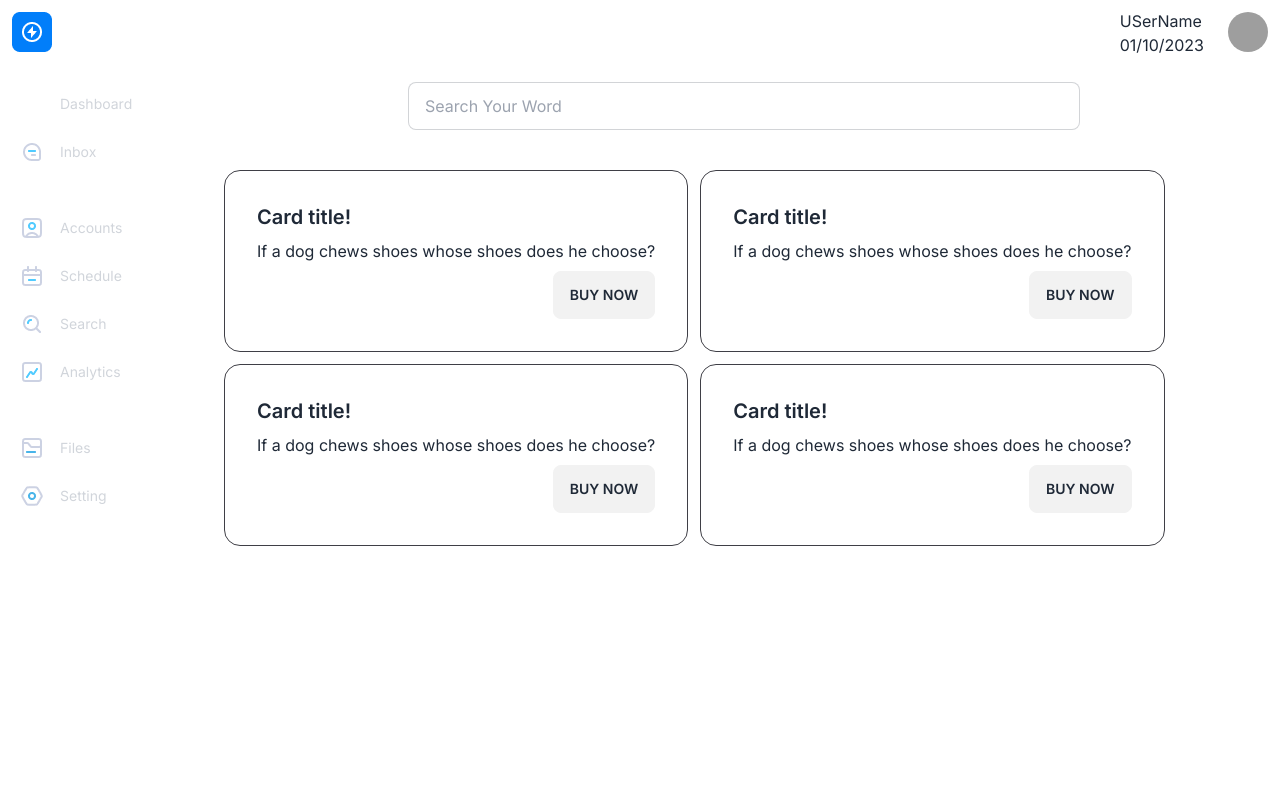
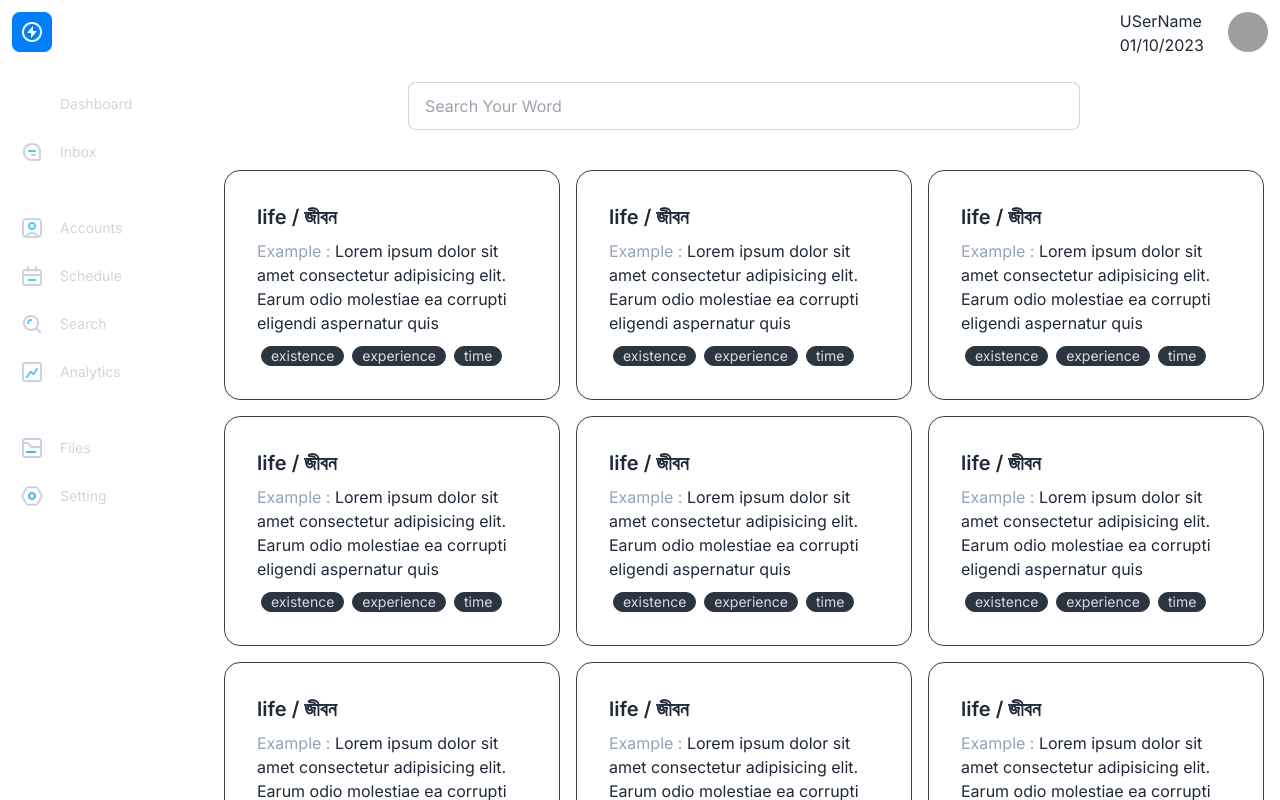
Before and after one commit to udaysarkarud/word-shuffler-2, a Next.js app: page /listofwords in a window 1280 px wide. Shown: the top 800 px of the page. Built offline with nearby package versions, Linux system fonts and the light colour scheme; grey boxes are pictures that could not be loaded.

Commit message:
style: list word component change the layout from desktop

```diff
--- a/src/app/listofwords/page.tsx
+++ b/src/app/listofwords/page.tsx
@@ -6,9 +6,15 @@ const listofwords = () => {
   return (
     <div>
       <WordSearch title={'Search Your Word'} />
-      <div className="mt-10 flex flex-col flex-wrap sm:flex-row gap-3">
+      <div className="mt-10 grid grid-cols-1 md:grid-cols-2 lg:grid-cols-3 gap-4 masonry">
         {/* cards */}
 
+        <WordCard />
+        <WordCard />
+        <WordCard />
+        <WordCard />
+        <WordCard />
+        <WordCard />
         <WordCard />
         <WordCard />
         <WordCard />
--- a/src/components/WordCard/WordCard.tsx
+++ b/src/components/WordCard/WordCard.tsx
@@ -1,14 +1,30 @@
 import React from 'react';
+
+/* interface WordCardProps {
+  text?: string;
+} */
 
 const WordCard = () => {
   return (
-    <div className="card border border-zinc-700">
+    <div className="card w-auto border border-zinc-700">
       <div className="card-body">
-        <h2 className="card-title">Card title!</h2>
-        <p>If a dog chews shoes whose shoes does he choose?</p>
-        <div className="card-actions justify-end">
-          <button className="btn">Buy Now</button>
-        </div>
+        <h2 className="card-title">life / জীবন</h2>
+        <p>
+          <span className="text-slate-400">Example : </span>
+          Lorem ipsum dolor sit amet consectetur adipisicing elit. Earum odio
+          molestiae ea corrupti eligendi aspernatur quis
+        </p>
+        <p>
+          <span className="badge badge-neutral mx-1 hover:bg-blue-500">
+            existence
+          </span>
+          <span className="badge badge-neutral mx-1 hover:bg-blue-500">
+            experience
+          </span>
+          <span className="badge badge-neutral mx-1 hover:bg-blue-500">
+            time
+          </span>
+        </p>
       </div>
     </div>
   );
```
